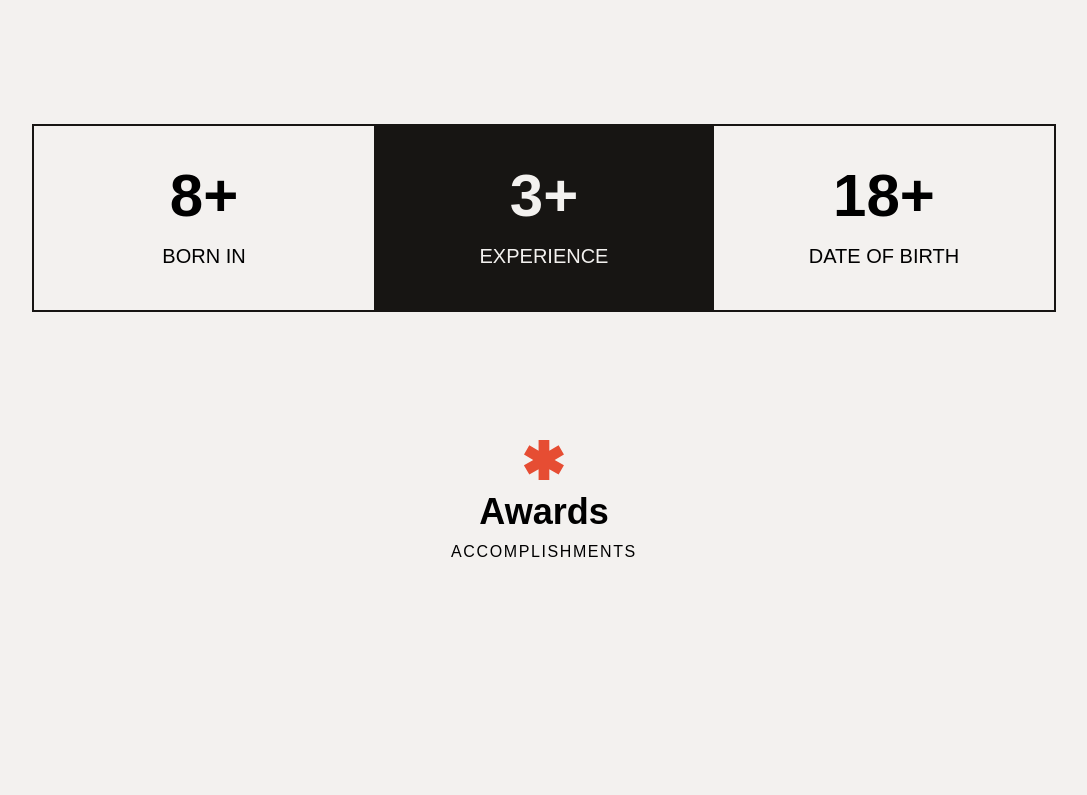
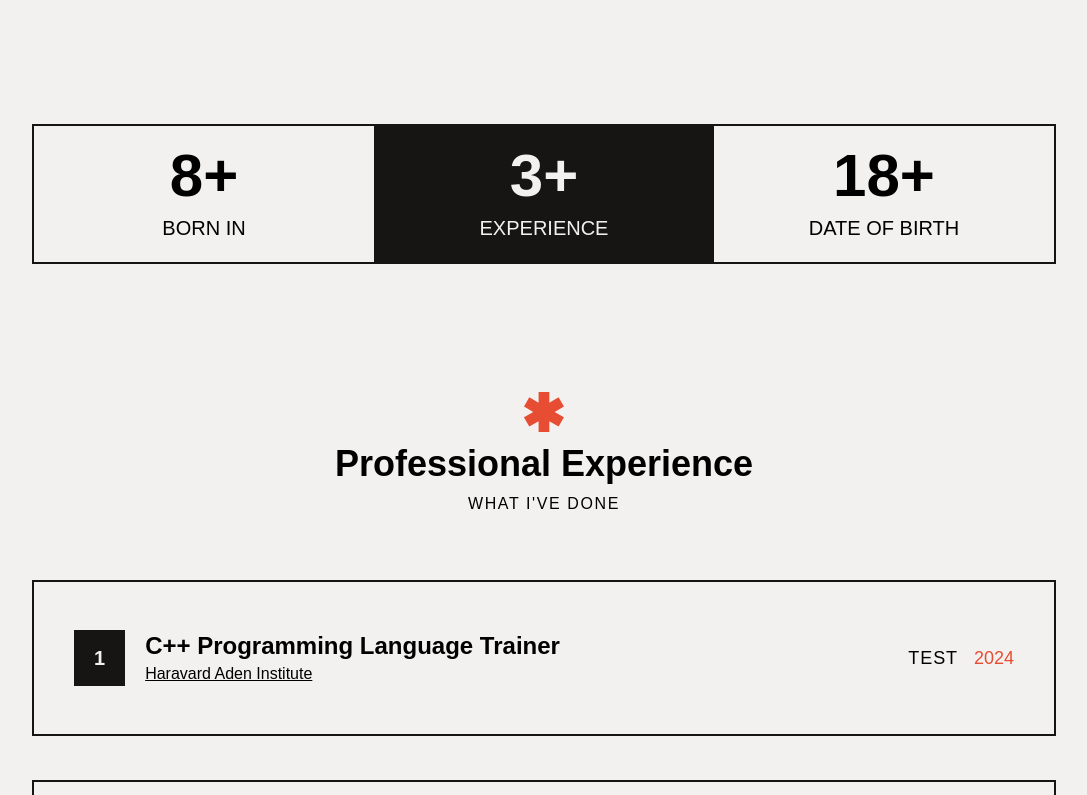
Before and after one commit to khateeboveskey/khateeboveskey.github.io, a Vue app: page / in a window 1280 px wide. Shown: the part 1085-1880 px from the top of the page, without its empty margins (96-1183 px from the left). Built offline with nearby package versions, Linux system fonts and the light colour scheme; a web font is replaced by a local one.

Commit message:
add professional experience

```diff
--- a/index.html
+++ b/index.html
@@ -9,7 +9,7 @@
   <link rel="stylesheet" href="./src/assets/style.css">
 </head>
 
-<body class="font-sans bg-accent-background *:duration-300 *:transition-all overflow-x-hidden h-[5000px] **:transition-all">
+<body class="font-sans bg-accent-background *:duration-300 overflow-x-hidden h-[5000px]">
   <div id="app"></div>
   <script type="module" src="/src/main.ts"></script>
 </body>
--- a/src/App.vue
+++ b/src/App.vue
@@ -3,7 +3,7 @@
 	<HeroSection />
 	<TitlesBar />
 	<AboutSection />
-	<SectionHeader subtitle="accomplishments">Awards</SectionHeader>
+	<ProfessionalExpSection />
 </template>
 
 <script setup lang="ts">
@@ -11,5 +11,5 @@ import HeaderComp from '@/components/HeaderComp.vue';
 import HeroSection from '@/components/HeroSection.vue';
 import TitlesBar from '@/components/TitlesBar.vue';
 import AboutSection from '@/components/sections/AboutSection.vue';
-import SectionHeader from '@/components/sections/SectionHeader.vue';
+import ProfessionalExpSection from '@/components/sections/experience/ProfessionalExpSection.vue';
 </script>
--- a/src/components/sections/about/StatesBar.vue
+++ b/src/components/sections/about/StatesBar.vue
@@ -2,10 +2,10 @@
 	<div
 		class="border-accent-foreground my-32 grid w-full grid-cols-3 grid-rows-1 justify-between border-2">
 		<div
-			class="even:bg-accent-foreground even:text-accent-background grid place-items-center py-10"
+			class="even:bg-accent-foreground even:text-accent-background grid place-items-center py-5"
 			v-for="(si, index) in snapInfoGroup"
 			:key="index">
-			<span class="mb-4 text-6xl font-bold">{{ si.content }}</span>
+			<span class="mb-2 text-6xl font-bold">{{ si.content }}</span>
 			<span class="text-xl uppercase">{{ si.title }}</span>
 		</div>
 	</div>
--- /dev/null
+++ b/src/components/sections/experience/ExperienceCard.vue
@@ -0,0 +1,35 @@
+<template>
+	<a
+		:href="props.companyUrl"
+		target="_blank"
+		class="border-accent-foreground hover:bg-accent-foreground hover:text-accent-background group flex flex-row items-center justify-between border-2 px-10 py-12">
+		<span class="flex flex-row gap-5">
+			<!-- Number -->
+			<span
+				class="bg-accent-foreground text-accent-background group-hover:bg-accent aspect-square px-5 py-3.5 text-xl font-semibold">
+				{{ props.order }}
+			</span>
+			<!-- Job Titles -->
+			<span>
+				<h3 class="text-2xl font-bold">{{ props.jobTitle }}</h3>
+				<p class="underline">{{ props.company }}</p>
+			</span>
+		</span>
+		<!-- Year -->
+		<span class="space-x-4 text-lg font-medium">
+			<span class="text-lg tracking-wider uppercase">{{ props.category }}</span>
+			<span class="text-accent">{{ props.year }}</span>
+		</span>
+	</a>
+</template>
+
+<script setup lang="ts">
+const props = defineProps({
+	jobTitle: String,
+	company: String,
+	category: String,
+	companyUrl: String,
+	year: Number,
+	order: Number,
+});
+</script>
--- /dev/null
+++ b/src/components/sections/experience/ProfessionalExpSection.vue
@@ -0,0 +1,22 @@
+<template>
+	<section class="px-4 md:px-32">
+		<SectionHeader subtitle="What I've done">Professional Experience</SectionHeader>
+		<ul class="space-y-11">
+			<li v-for="(exp, index) in experience.professional" :key="index">
+				<ExperienceCard
+					:job-title="exp.position"
+					:company="exp.company"
+					:company-url="exp.website"
+					:order="index + 1"
+					:year="parseInt(exp.startDate.slice(-4))"
+					:category="'test'" />
+			</li>
+		</ul>
+	</section>
+</template>
+
+<script setup lang="ts">
+import SectionHeader from '@/components/sections/SectionHeader.vue';
+import ExperienceCard from './ExperienceCard.vue';
+import { experience } from '@/assets/mydata.json';
+</script>
```
